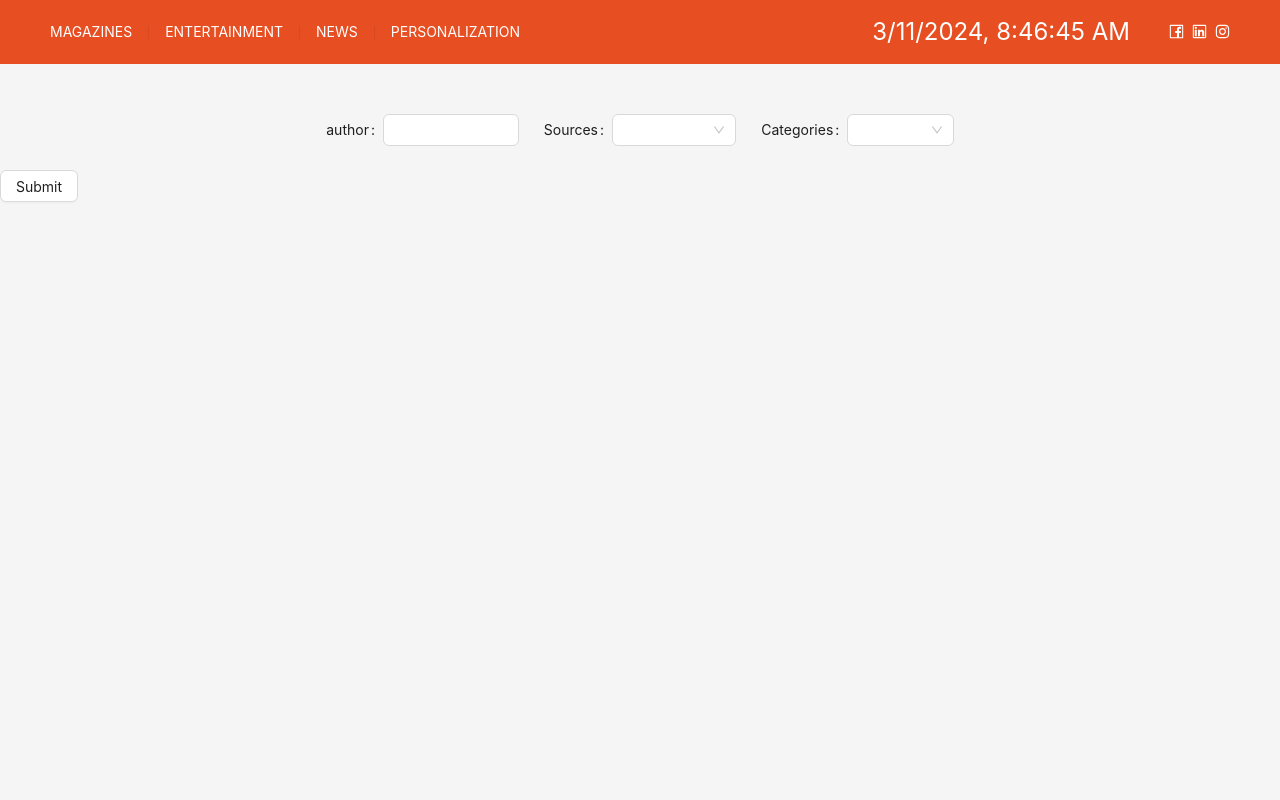
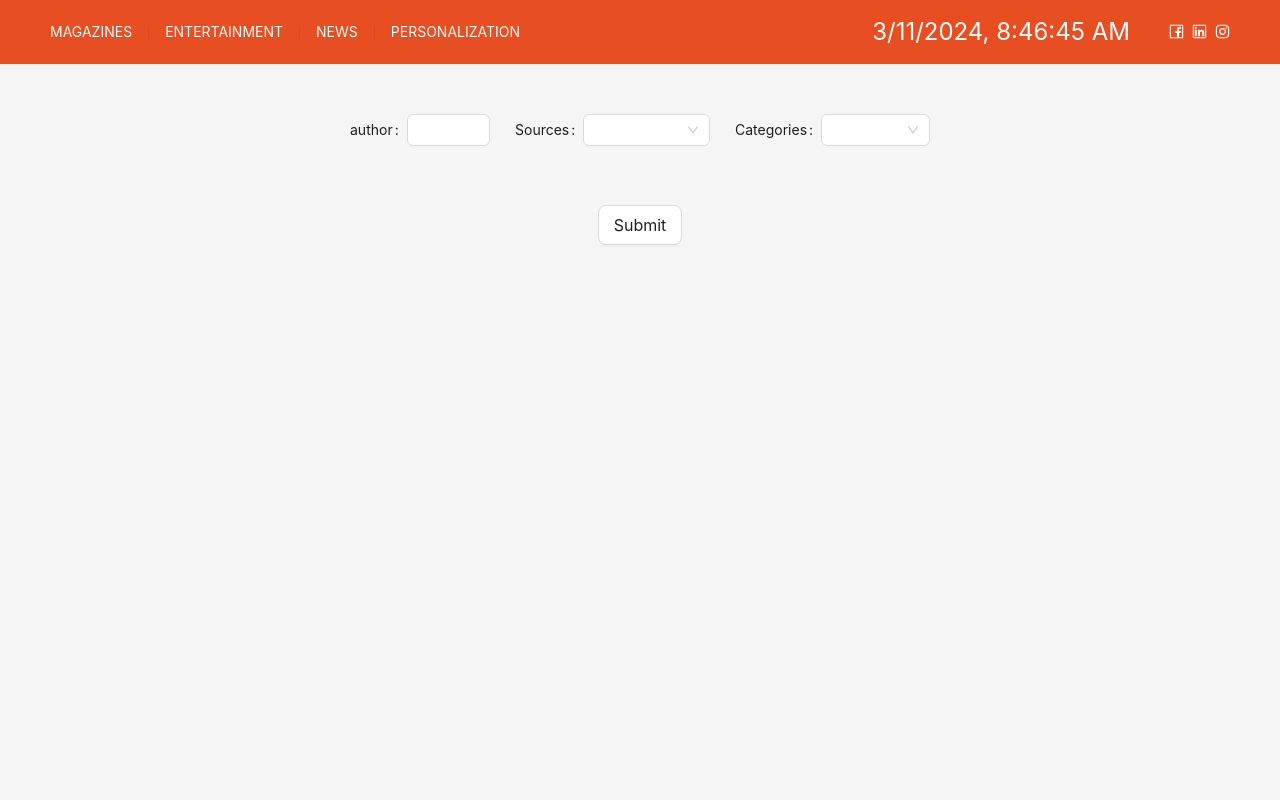
Before and after one commit to atiyegh/_NewsAggregater, a React (Create React App) app: page /personalization in a window 1280 px wide. Shown: the top 800 px of the page. Built offline with nearby package versions, Linux system fonts and the light colour scheme.

Commit message:
Adding personalization form

```diff
--- a/src/pages/personalization/index.js
+++ b/src/pages/personalization/index.js
@@ -12,19 +12,19 @@ function Personalization() {
 
     return (
         <Col span={24} style={{height:'100vh', marginTop:'50px'}}>
-            <Row justify={"center"}>
+            <Row justify={"center"} gutter={[15,15]}>
                 <Form
                     form={form}
                     style={{width:'100%'}}
                     onFinish={handleFinish}
                 >
                     <Row wrap={true} gutter={[25]} justify={"center"}>
-                        <Col xs={24} sm={10} md={6} lg={5} xl={4}>
+                        <Col xs={20} sm={8} md={5} lg={4} xl={3}>
                             <Form.Item name={"author"} label={"author"} >
                                 <Input />
                             </Form.Item>
                         </Col>
-                        <Col xs={24} sm={10} md={6} lg={5} xl={4}>
+                        <Col xs={20} sm={10} md={6} lg={5} xl={4}>
                             <Form.Item name={"source"} label={"Sources"} >
                                 <Select
                                     options={localStorage.getItem("sourceOptions") ? JSON.parse(localStorage.getItem("sourceOptions")) : []}
@@ -34,7 +34,7 @@ function Personalization() {
                                 />
                             </Form.Item>
                         </Col>
-                        <Col xs={24} sm={10} md={6} lg={5} xl={4}>
+                        <Col xs={20} sm={10} md={6} lg={5} xl={4}>
                             <Form.Item name={"category"} label={"Categories"} >
                                 <Select
                                     options={categories}
@@ -45,8 +45,8 @@ function Personalization() {
                             </Form.Item>
                         </Col>
                     </Row>
-                    <Row justify={"start"}>
-                        <Button type={"default"} htmlType={"submit"} onSubmit={handleFinish}>
+                    <Row justify={"center"}>
+                        <Button type={"default"} size={"large"} htmlType={"submit"} onSubmit={handleFinish} style={{marginTop:"35px"}}>
                             Submit
                         </Button>
                     </Row>
```
